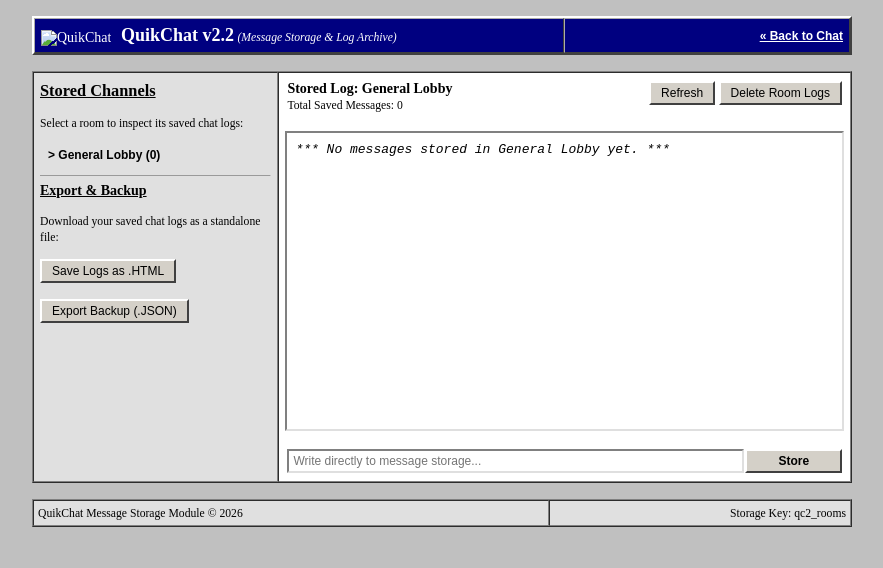
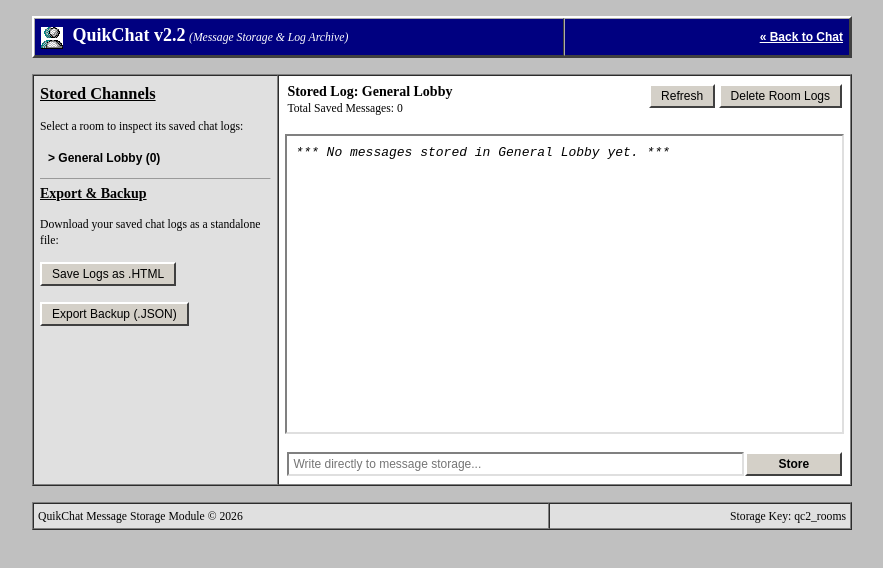
Before and after one commit to thechromium/quikchat, a plain HTML site: page message.html in a window 1280 px wide. Shown: the whole page, without its empty margins (198-1081 px from the left). Drawn offline with Linux system fonts and the light colour scheme.

Commit message:
Update message.html

```diff
--- a/message.html
+++ b/message.html
@@ -15,7 +15,7 @@
     <table width="100%" border="1" cellpadding="6" cellspacing="0" class="header-bar">
         <tr>
             <td width="65%">
-                <img src="logo.png" alt="QuikChat" width="22" height="22" class="header-logo">
+                <img src="quikchat.png" alt="QuikChat" width="22" height="22" class="header-logo">
                 <font size="4"><b>QuikChat v2.2</b></font> <small><i>(Message Storage &amp; Log Archive)</i></small>
             </td>
             <td width="35%" align="right">
```
